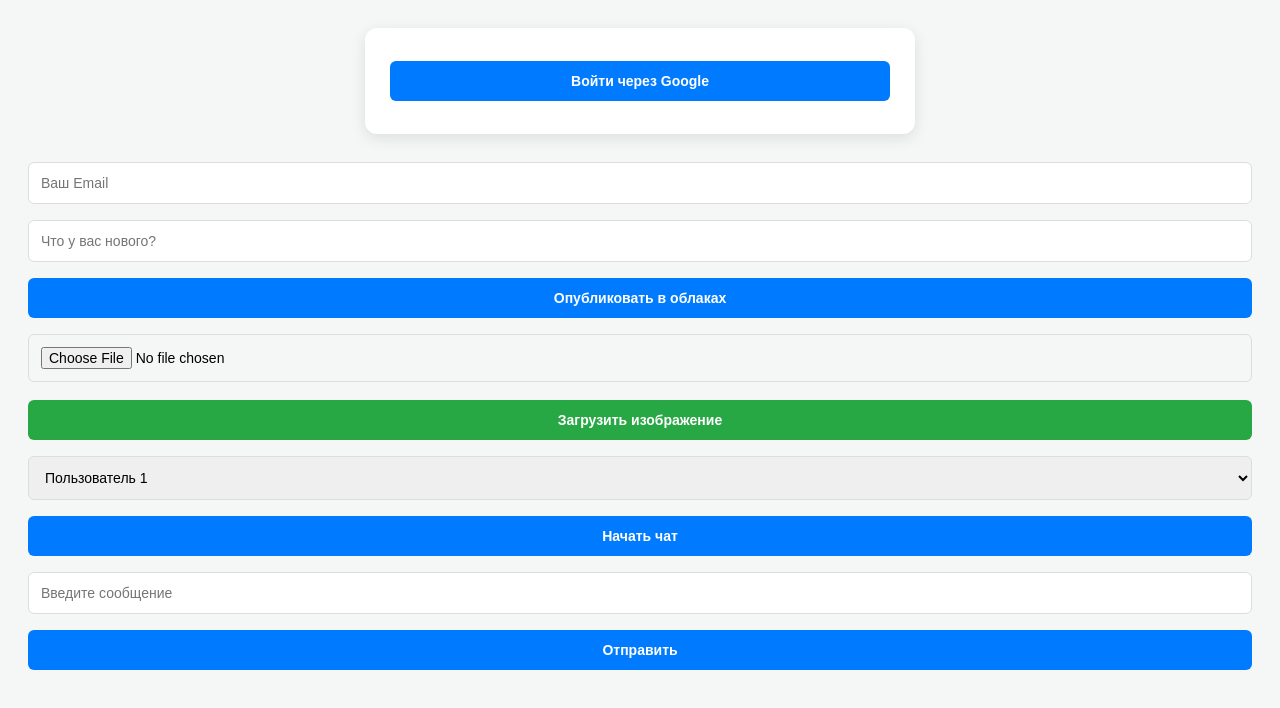
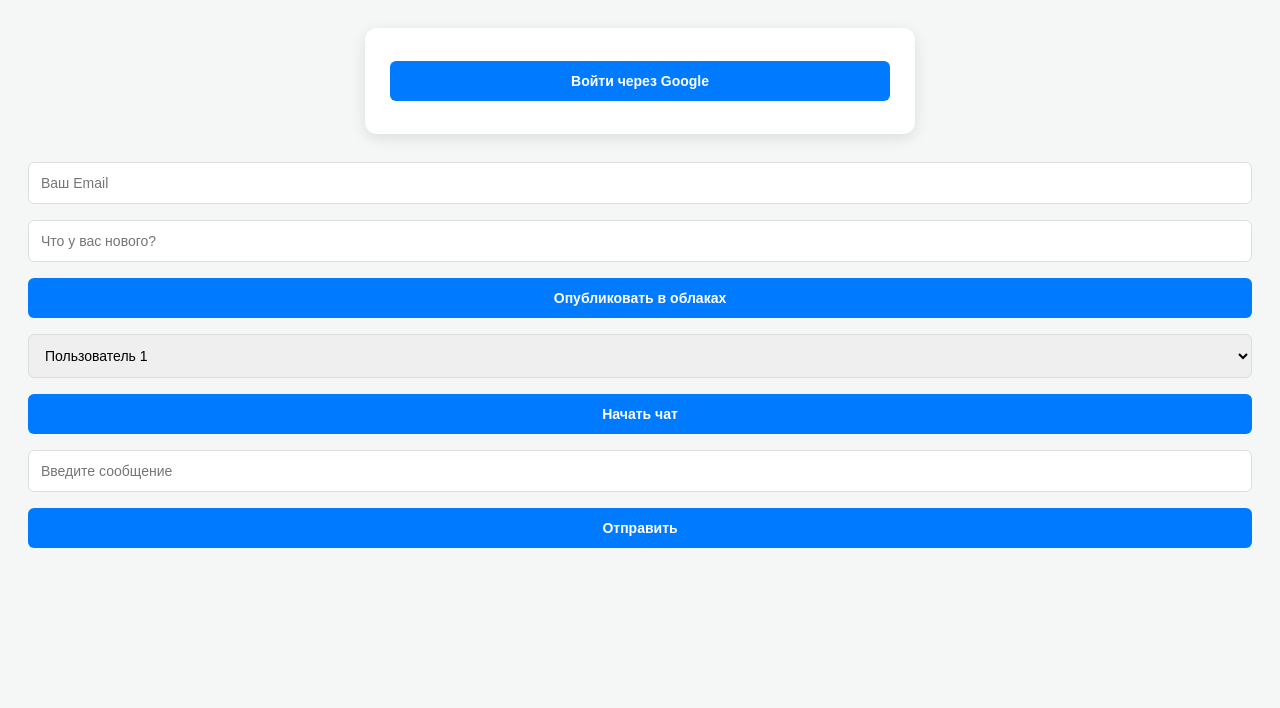
Before and after one commit to kuzhaliev-3kurs/ygygygfy, a plain HTML site: page index.html in a window 1280 px wide. Drawn offline with Linux system fonts and the light colour scheme; no server answers.

Commit message:
Update index.html

```diff
--- a/index.html
+++ b/index.html
@@ -3,7 +3,7 @@
 <head>
     <meta charset="UTF-8">
     <meta name="viewport" content="width=device-width, initial-scale=1.0">
-    <title>Облачное приложение</title>
+    <title>Чат</title>
     <style>
         body {
             font-family: 'Inter', sans-serif;
@@ -75,10 +75,6 @@
             background: #0056b3;
         }
 
-        button:disabled {
-            background: #ccc;
-        }
-
         .logout-btn {
             background: #f4f7f6;
             padding: 8px 15px;
@@ -126,11 +122,6 @@
             color: #999;
             margin-left: auto;
         }
-
-        .upload-btn {
-            background: #28a745;
-            margin-top: 10px;
-        }
     </style>
 </head>
 <body>
@@ -151,10 +142,6 @@
     <input type="email" id="email" placeholder="Ваш Email" readonly>
     <input type="text" id="content" placeholder="Что у вас нового?">
     <button id="postBtn">Опубликовать в облаках</button>
-
-    <!-- Поле для загрузки изображения -->
-    <input type="file" id="imageInput" accept="image/*">
-    <button id="uploadImageBtn" class="upload-btn">Загрузить изображение</button>
 
     <div id="feed" style="width: 100%; max-width: 500px;"></div>
 
```
